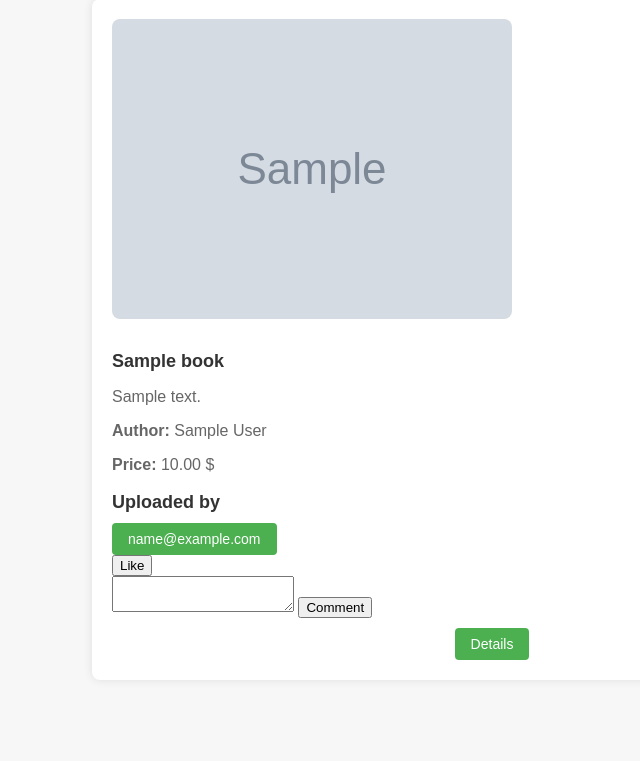
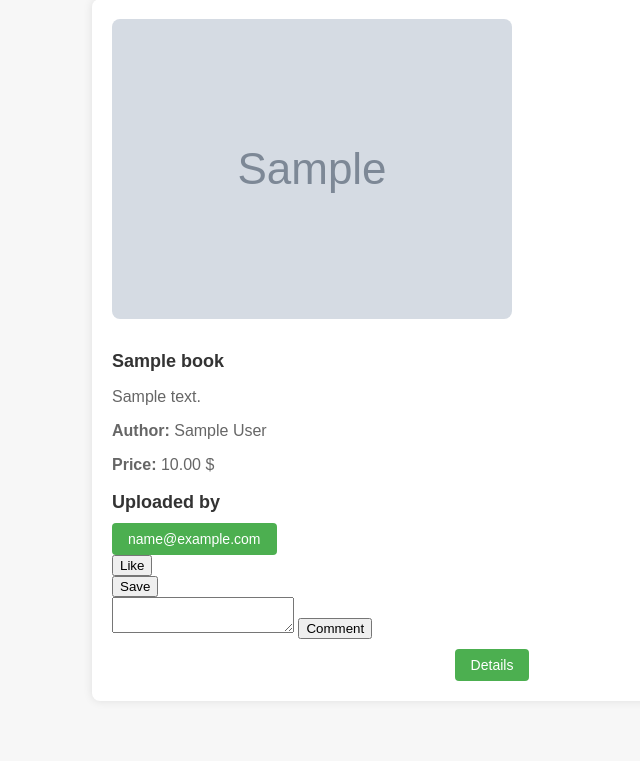
Before and after one commit to ViktorTopalov/Exam-SoftUni, a Django app: page /books/exploring-books/ in a window 1280 px wide. Shown: the part 333-1094 px from the top of the page, without its empty margins (148-788 px from the left). Before the commit the page ends 993 px from the top, so only its background shows below. Run offline with Django 5.2, Linux system fonts and the light colour scheme; tables that the repository leaves empty hold one stand-in row (values such as "Sample post"); grey boxes marked "Sample" are stand-in pictures.

Commit message:
Update exploring-books.html

```diff
--- a/templates/home/exploring-books.html
+++ b/templates/home/exploring-books.html
@@ -163,6 +163,11 @@ h1 {
                 <button type="submit">Like</button>
             </form>
 
+          <form method="post" action="{% url 'save_book' book.pk%}">
+                {% csrf_token %}
+                <button type="submit">Save</button>
+            </form>
+
 
             <form method="post" action="{% url 'add_comment' book.pk%}">
                 {% csrf_token %}
```
